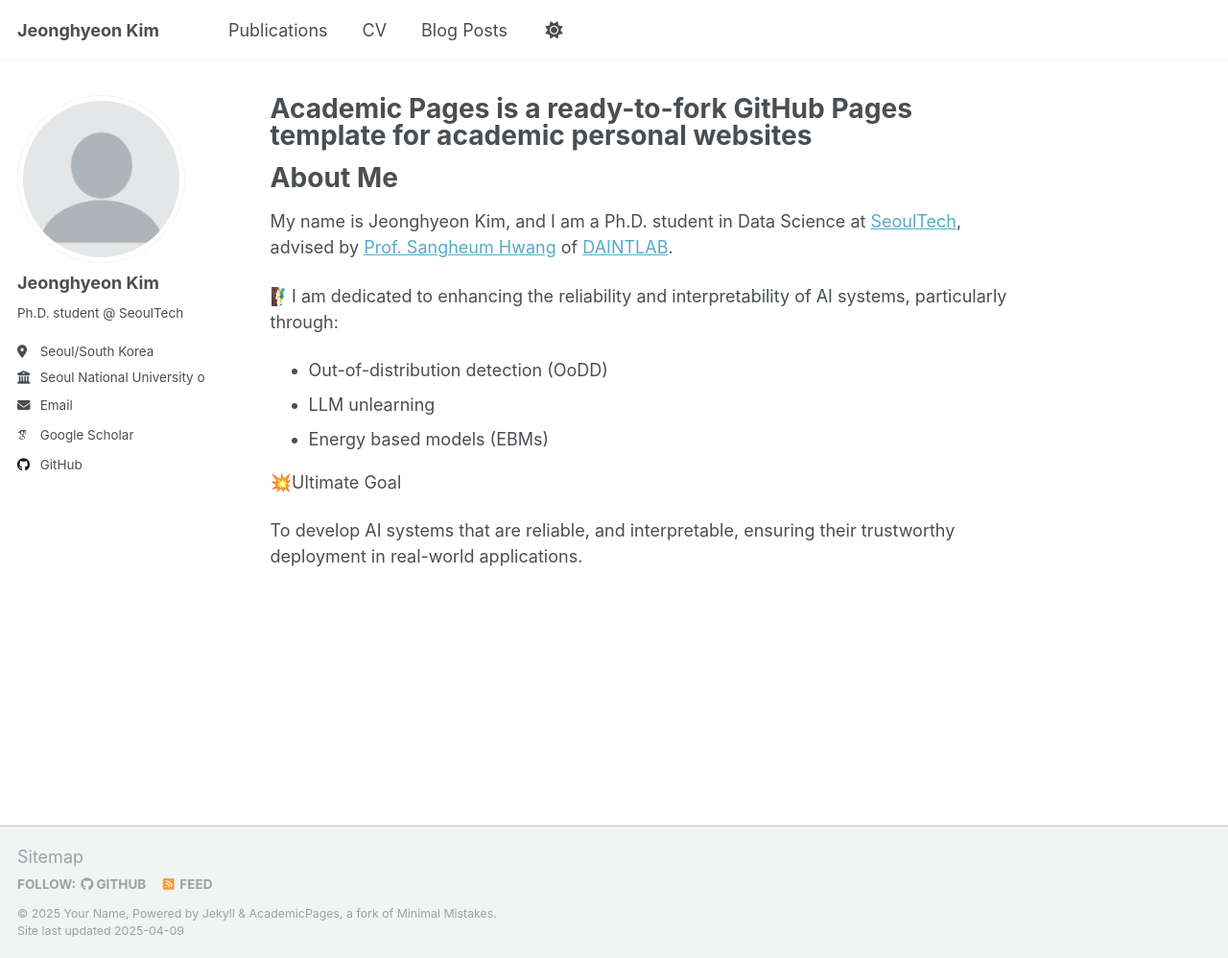
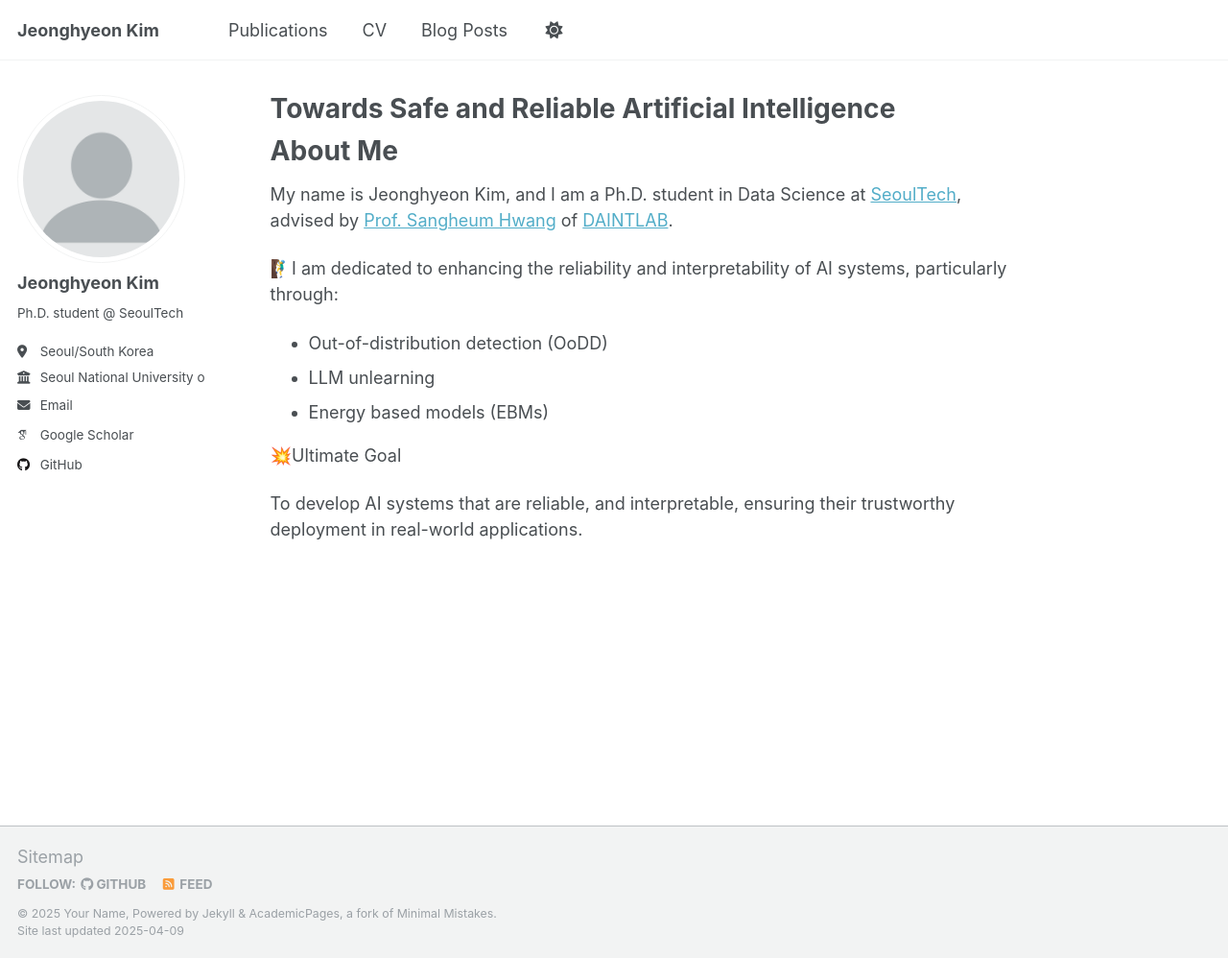
Before and after one commit to ma-kjh/ma-kjh.github.io, a Jekyll site: the page built from _pages/about.md, in a window 1280 px wide and 998 px high. Shown: the whole window at 96% size. Built offline with Jekyll 4.4.1, drawn with Linux system fonts in a browser that asks for light colours; some web fonts are replaced.

Commit message:
Update about.md

```diff
--- a/_pages/about.md
+++ b/_pages/about.md
@@ -1,6 +1,6 @@
 ---
 permalink: /
-title: "Academic Pages is a ready-to-fork GitHub Pages template for academic personal websites"
+title: "Towards Safe and Reliable Artificial Intelligence"
 author_profile: true
 redirect_from:
   - /about/
```
